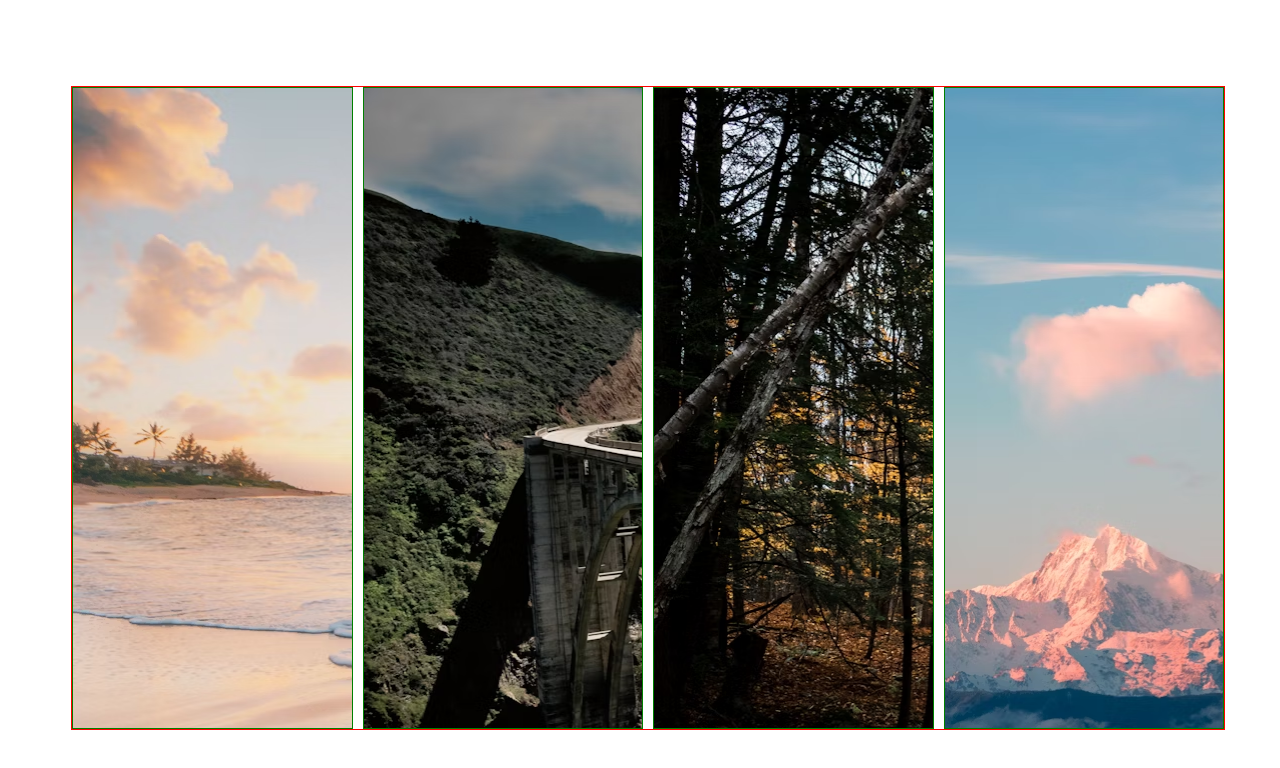
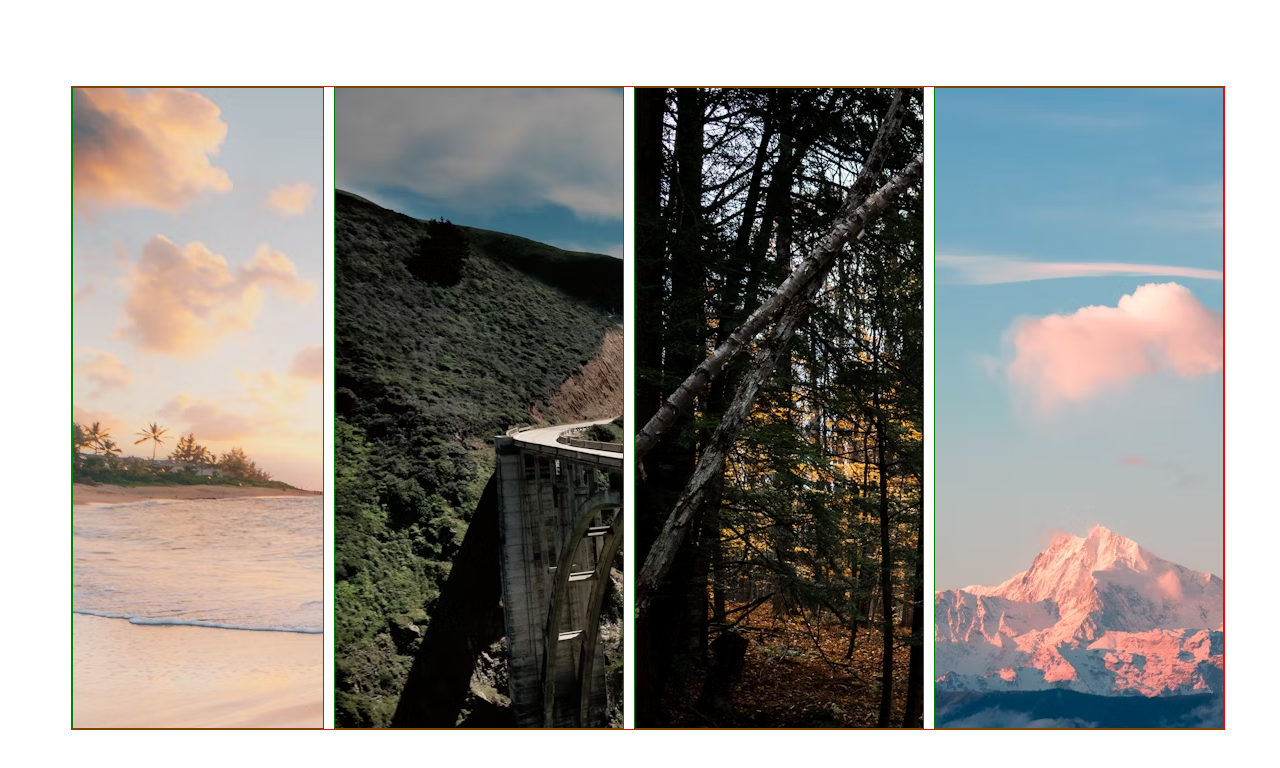
Before and after one commit to nk-on/Expanding-cards, a React (Vite) app: page / in a window 1280 px wide. Shown: the top 768 px of the page. Built offline with nearby package versions, Linux system fonts and the light colour scheme.

Commit message:
Feat:expanding card when clicking it

```diff
--- a/src/App.jsx
+++ b/src/App.jsx
@@ -2,40 +2,40 @@ import { useState } from 'react';
 import './App.css';
 
 function App() {
-  const [count, setCount] = useState(0);
   const images = [
     {
-      id: 1,
+      id: 0,
       src: 'src/assets/Beach.avif',
     },
     {
-      id: 2,
+      id: 1,
       src: 'src/assets/Bridge.avif',
     },
     {
-      id: 3,
+      id: 2,
       src: 'src/assets/Forest.avif',
     },
     {
-      id: 4,
+      id: 3,
       src: 'src/assets/Mountains.avif',
     },
   ];
+  const [activeIndex, setActiveIndex] = useState(0);
   return (
     <>
       <div className="Container">
         {images.map((image) => {
-          return <Card key={image.id} imageSrc={image.src} />;
+          return <Card key={image.id} imageSrc={image.src} id = {image.id} activeIndex = {activeIndex} setActiveIndex = {setActiveIndex}/>;
         })}
       </div>
     </>
   );
 }
-function Card({ imageSrc }) {
-  return (
-    <div className= 'Card' style={{background:`url(${imageSrc})`}}>
+function Card({ imageSrc, id,activeIndex,setActiveIndex}) {
+    return (
+      <div className = {`Card ${id === activeIndex ? 'Expanded': ''}`} onClick ={()=> setActiveIndex(id)} style={{background:`url(${imageSrc})`}}>
 
-    </div>
-  );
+      </div>
+    );
 }
 export default App;
```
